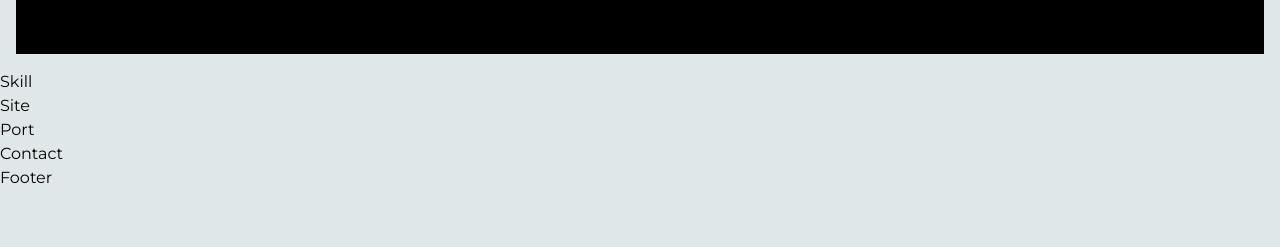
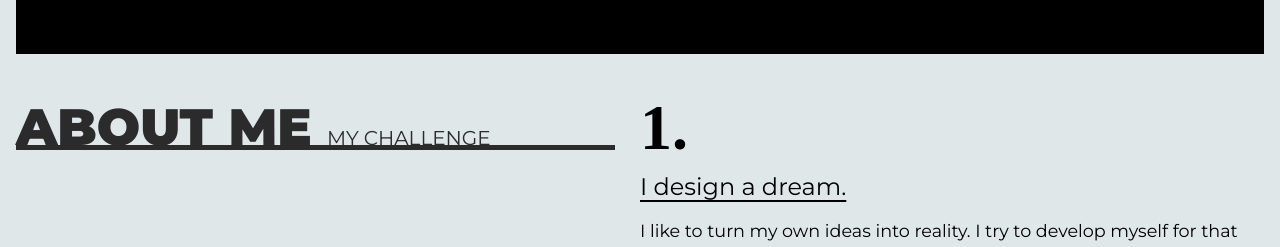
Before and after one commit to Sol-Data/Portfolio-Site-React, a React (Create React App) app: page / in a window 1280 px wide. Shown: the part 754-1001 px from the top of the page. Before the commit the page ends 944 px from the top, so only its background shows below. Built offline with nearby package versions, Linux system fonts and the light colour scheme; a small style sheet from the web is missing; a web font is replaced by a local one.

Commit message:
Complete the skill area

```diff
--- a/src/assets/scss/section/_skill.scss
+++ b/src/assets/scss/section/_skill.scss
@@ -0,0 +1,68 @@
+.skill__inner {
+    padding: 16px;
+    display: flex;
+    justify-content: space-between;
+
+    @media (max-width: 800px) {
+        flex-direction: column;
+    }
+
+    .skill__title {
+        position: sticky;
+        top: 70px;
+        left: 0;
+        width: 48%;
+        height: 5vw;
+        font-size: 4vw;
+        font-weight: 900;
+        line-height: 1.6;
+        font-family: var(--mainEng-font);
+        text-transform: uppercase;
+        color: var(--black100);
+        border-bottom: 0.4vw solid var(--black100);
+
+        @media (max-width: 800px) {
+            width: 100%;
+            margin-bottom: 10vw;
+            font-size: 30px;
+            height: auto;
+            top: 68px;
+            background-color: var(--mainBg-color);
+        }
+
+        em {
+            font-size: 1.25rem;
+            font-weight: 400;
+            line-height: 2;
+        }
+    }
+    .skill__desc {
+        width: 50%;
+
+        @media (max-width: 800px) {
+            width: 100%;
+        }
+
+        span {
+            font-size: 5vw;
+            line-height: 1;
+            font-weight: 900;
+            line-height: 1.3;
+            font-family: var(--mainNum-font);
+
+            @media (max-width: 800px) {
+                font-size: 20vw;
+            }
+        }
+        h3 {
+            font-size: 1.5rem;
+            text-decoration: underline;
+            text-underline-position: under;
+            margin-bottom: 1vw;
+        }
+        p {
+            margin-bottom: 30vh;
+            font-size: 1.1rem;
+        }
+    }
+}
--- a/src/components/Skill.jsx
+++ b/src/components/Skill.jsx
@@ -1,7 +1,39 @@
 import React from "react";
 
+const skillText = [
+    {
+        title: "I design a dream.",
+        desc: "I like to turn my own ideas into reality. I try to develop myself for that without settling for reality. I wish just one person would be inspired by what I made or would move my mind. I think it's a huge attraction for developers to be able to make their own thoughts to their heart's content. I want to design and develop my own ideas in the corner of the world and live in the future.",
+    },
+    {
+        title: "With hard work comes opportunity.",
+        desc: "Opportunity only comes to those who are prepared. If I want to progress, I have to put into action what I believe in. I dream of making an impact on the world beyond different cultures and languages. To create opportunities, I need to immerse myself in what I want to do. When you do that, you see the path and you see the direction. Opportunity is something you create for yourself through hard work and effort.",
+    },
+    {
+        title: "Be honest with me",
+        desc: "Honesty should mean more to me than to others. If you're not honest, you can't passionately push ahead with what you really want. You have to do what comes from your heart to be honest and know how to enjoy life more.",
+    }
+]
+
 const Skill = () => {
-    return <div>Skill</div>;
-};
+    return (
+        <section id="skill">
+            <div className="skill__inner">
+                <h2 className="skill__title">
+                    About Me <em>My Challenge</em>
+                </h2>
+                <div className="skill__desc">
+                    {skillText.map((skill, key) => (
+                        <div key={key}>
+                            <span>{key + 1}.</span>
+                            <h3>{skill.title}</h3>
+                            <p>{skill.desc}</p>
+                        </div>
+                    ))}
+                </div>
+            </div>
+        </section>
+    )
+}
 
 export default Skill;
```
